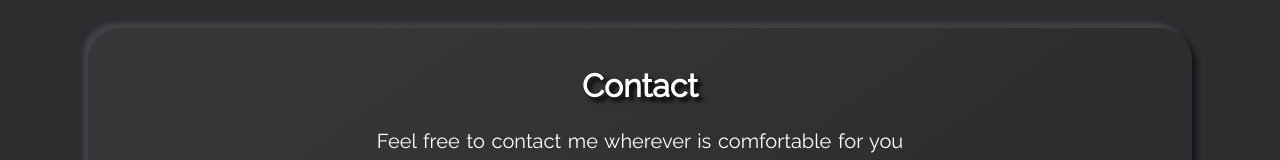
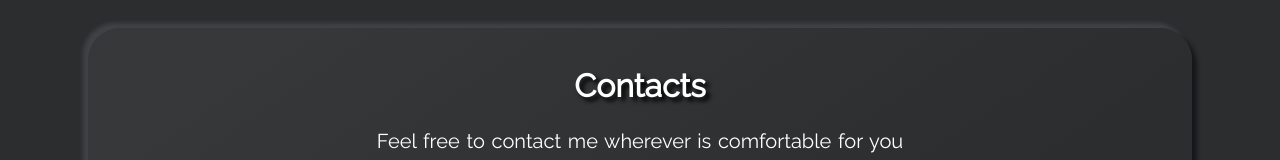
Before and after one commit to ClassHacker/classhacker.github.io, a React (Create React App) app: page / in a window 1280 px wide. Shown: the part 2300-2460 px from the top of the page. Built offline with nearby package versions, Linux system fonts and the light colour scheme; what react-animations would draw is missing.

Commit message:
Component: title name correction

```diff
--- a/src/component/Contact.js
+++ b/src/component/Contact.js
@@ -3,7 +3,7 @@
 export function Contact() {
     return (
         <section className="card neumorphism-card-big">
-            <h1 className="title">Contact</h1>
+            <h1 className="title">Contacts</h1>
             <p className="subtitle">Feel free to contact me wherever is comfortable for you</p>
           <Icons type="contact-icons"/>
         </section>
```
